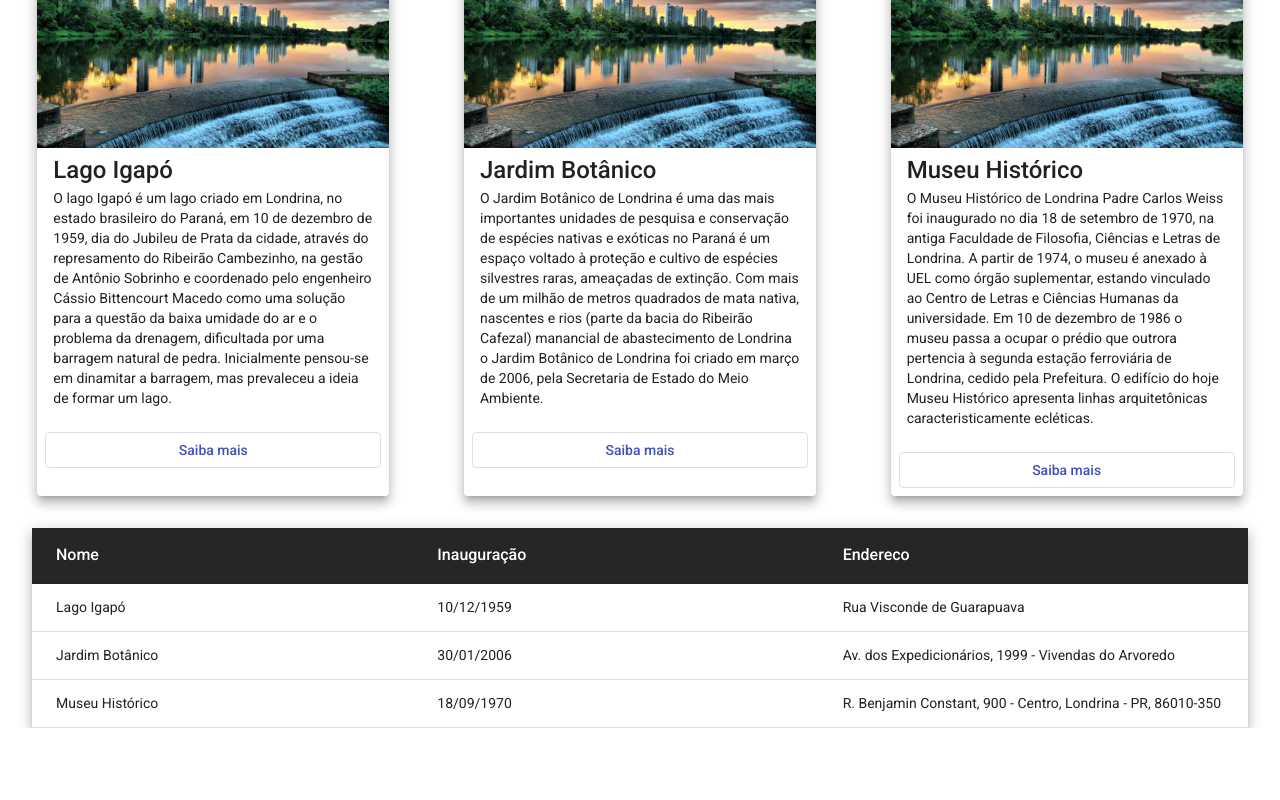
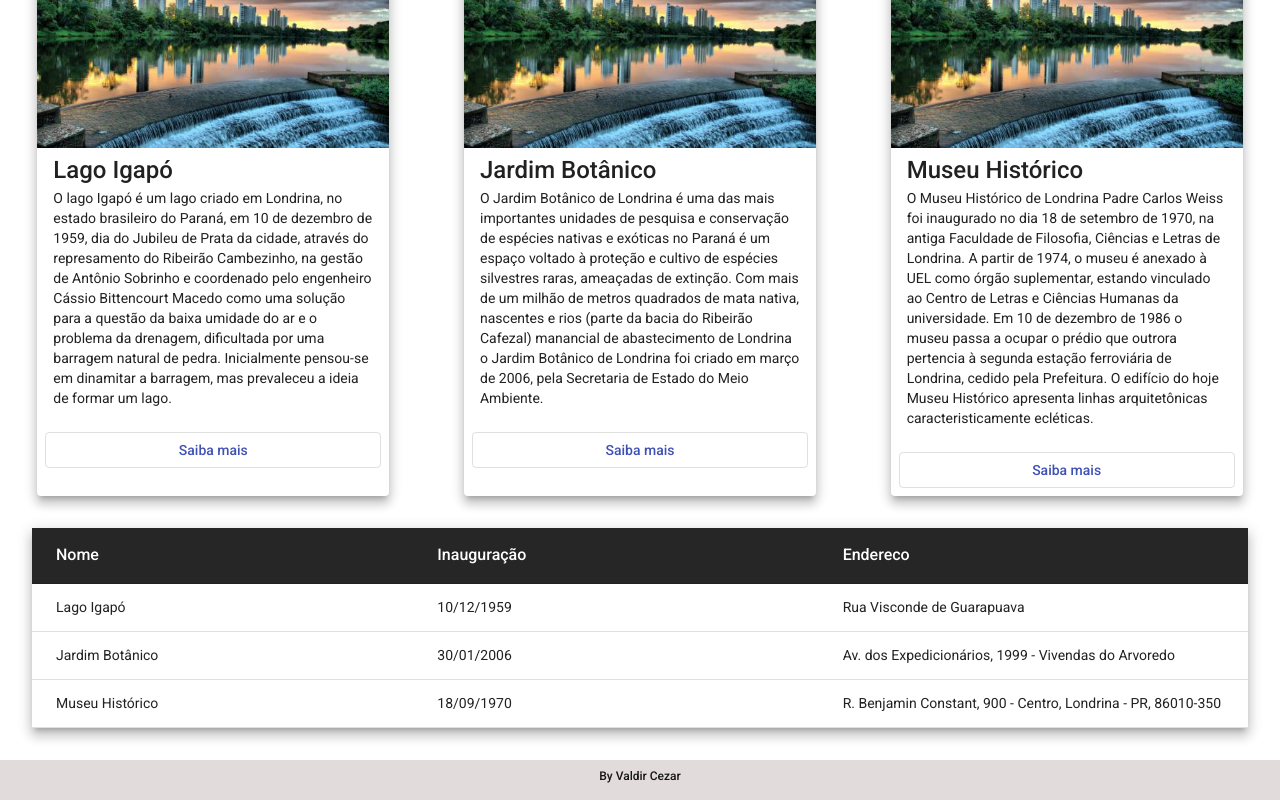
Before and after one commit to ValdirCezar/projeto7-faculdade, an Angular app: page / in a window 1280 px wide. Shown: the part 349-1149 px from the top of the page. Before the commit the page ends 1077 px from the top, so only its background shows below. Built offline with nearby package versions, Linux system fonts and the light colour scheme.

Commit message:
FooterComponent finalizado

```diff
--- a/src/app/app.component.html
+++ b/src/app/app.component.html
@@ -1,2 +1,3 @@
 <app-header></app-header>
 <app-content></app-content>
+<app-footer></app-footer>
--- a/src/app/components/footer/footer.component.css
+++ b/src/app/components/footer/footer.component.css
@@ -0,0 +1,10 @@
+mat-toolbar {
+  margin-top: 2rem;
+  background-color: rgb(226, 219, 219);
+  height: 5%;
+  color: rgb(22, 22, 22);
+  font-size: 12px;
+  display: flex;
+  align-items: flex-start;
+  justify-content: center;
+}
--- a/src/app/components/footer/footer.component.html
+++ b/src/app/components/footer/footer.component.html
@@ -1 +1,3 @@
-<p>footer works!</p>
+<mat-toolbar>
+  <p>By Valdir Cezar</p>
+</mat-toolbar>
```
